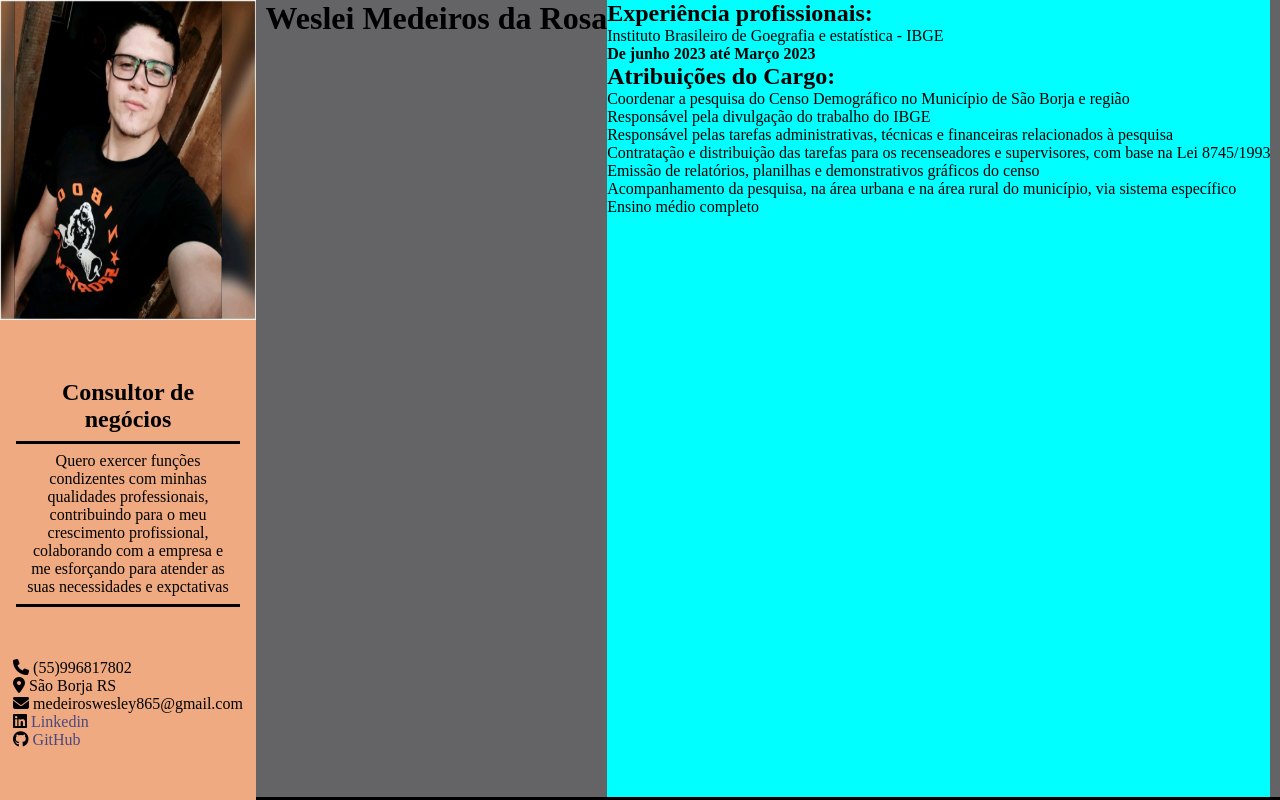
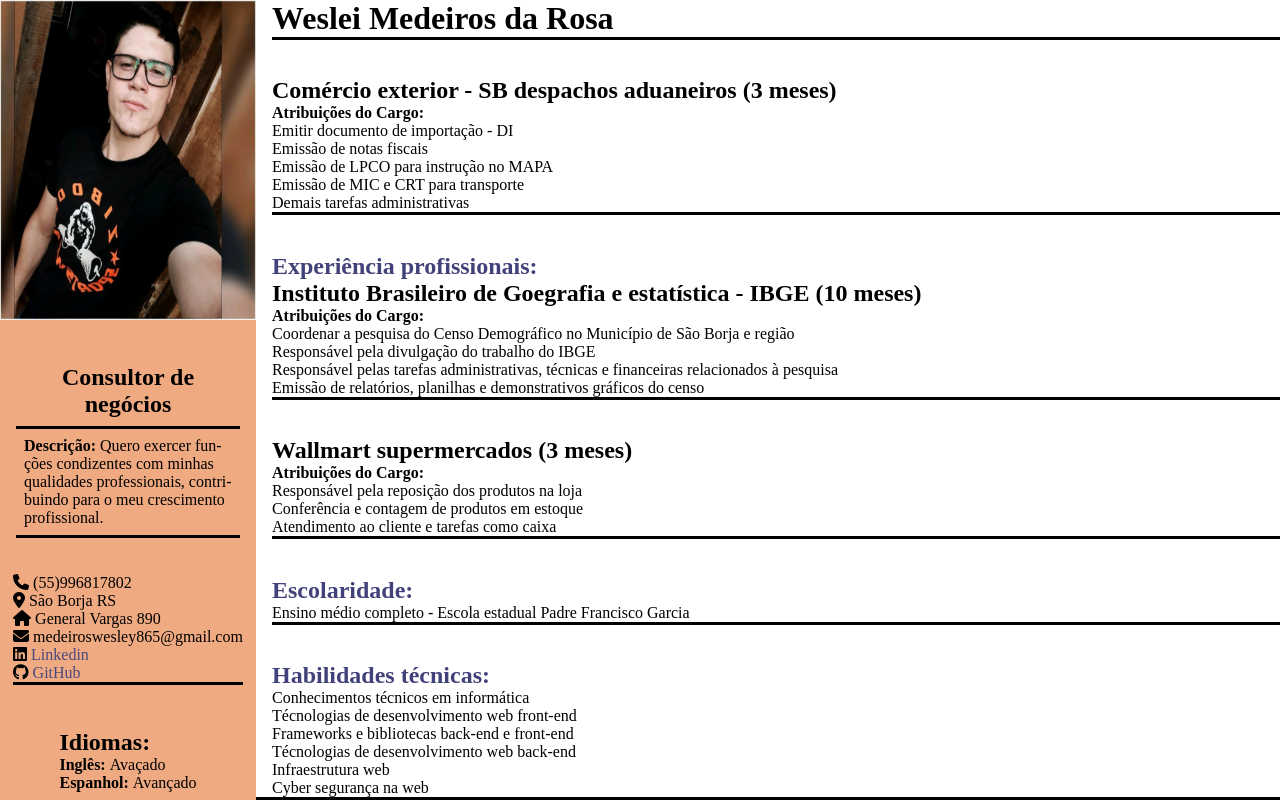
Before and after one commit to DevWesleyMedeiros/projeto-curriculum, a plain HTML site: page index.html in a window 1280 px wide. Drawn offline with Linux system fonts and the light colour scheme.

Commit message:
projeto em andamento

```diff
--- a/index.html
+++ b/index.html
@@ -6,6 +6,7 @@
     <meta name="viewport" content="width=device-width, initial-scale=1.0">
     <title>Currículum</title>
     <link rel="stylesheet" href="style/style.css">
+    <link rel="stylesheet" href="./style-media-query/media_print.css">
     <link rel="stylesheet" href="https://cdnjs.cloudflare.com/ajax/libs/font-awesome/6.4.2/css/all.min.css" integrity="sha512-z3gLpd7yknf1YoNbCzqRKc4qyor8gaKU1qmn+CShxbuBusANI9QpRohGBreCFkKxLhei6S9CQXFEbbKuqLg0DA==" crossorigin="anonymous" referrerpolicy="no-referrer" />
 </head>
 <body>
@@ -14,24 +15,51 @@
             <h1>Weslei Medeiros da Rosa</h1>
         </div>
         <section class="professional_experience">
-            <h1>Experiência profissionais:</h1>
-            <p>Instituto Brasileiro de Goegrafia e estatística - IBGE</p><span><strong>De junho 2023 até Março 2023</strong></span>
-            <h2>Atribuições do Cargo:</h2>
-            <ul style="list-style-type: none;">
+            <h2>Comércio exterior - SB despachos aduaneiros (3 meses)</h2>
+            <p style="font-weight: bold;">Atribuições do Cargo:</p>
+            <ul>
+                <li><p>Emitir documento de importação - DI</p></li>
+                <li><p>Emissão de notas fiscais</p></li>
+                <li><p>Emissão de LPCO para instrução no MAPA</p></li>
+                <li><p>Emissão de MIC e CRT para transporte</p></li>
+                <li><p>Demais tarefas administrativas</p></li>
+            </ul>
+        </section>
+        <section class="professional_experience">
+            <h1 style="color: rgb(66, 66, 123);">Experiência profissionais:</h1>
+            <h2>Instituto Brasileiro de Goegrafia e estatística - IBGE (10 meses)</h2>
+            <p style="font-weight: bold;">Atribuições do Cargo:</p>
+            <ul>
                 <li><p>Coordenar a pesquisa do Censo Demográfico no Município de São Borja e região</p></li>
                 <li><p>Responsável pela divulgação do trabalho do IBGE</p></li>
                 <li><p>Responsável pelas tarefas administrativas, técnicas e financeiras relacionados à pesquisa</p></li>
-                <li><p>Contratação e distribuição das tarefas para os recenseadores e supervisores, com base na Lei 8745/1993</p></li>
                 <li><p>Emissão de relatórios, planilhas e demonstrativos gráficos do censo</p></li>
-                <li><p>Acompanhamento da pesquisa, na área urbana e na área rural do município, via sistema específico</p></li>
-            </ul>
-        </sectio>
-        <section class="graduate">
-            <ul style="list-style-type: none;">
-                <li>Ensino médio completo</li>
             </ul>
         </section>
-        <section class="skills"></section>
+        <section class="professional_experience">
+            <h2>Wallmart supermercados (3 meses)</h2>
+            <p style="font-weight: bold;">Atribuições do Cargo:</p>
+            <ul>
+                <li><p>Responsável pela reposição dos produtos na loja</p></li>
+                <li><p>Conferência e contagem de produtos em estoque</p></li>
+                <li><p>Atendimento ao cliente e tarefas como caixa</p></li>
+            </ul>
+        </section>
+        <section class="graduate">
+            <h1 style="color: rgb(66, 66, 123);">Escolaridade:</h1>
+            <p>Ensino médio completo - Escola estadual Padre Francisco Garcia</p>
+        </section>
+        <section class="skills">
+            <h1 style="color: rgb(66, 66, 123);">Habilidades técnicas:</h1>
+            <ul>
+                <li><p>Conhecimentos técnicos em informática</p></li>
+                <li><p>Técnologias de desenvolvimento web front-end</p></li>
+                <li><p>Frameworks e bibliotecas back-end e front-end</p></li>
+                <li><p>Técnologias de desenvolvimento web back-end</p></li>
+                <li><p>Infraestrutura web</p></li>
+                <li><p>Cyber segurança na web</p></li>
+            </ul>
+        </section>
     </main>
     <div class="container_side_bar">
         <img src="assets/eu.jpg" alt="foto do candidato">
@@ -39,8 +67,8 @@
             <h2>Consultor de negócios</h2>
             <div class="blind"></div>
             <p>
-                Quero exercer funções condizentes com minhas qualidades professionais, contribuindo para o meu crescimento profissional,
-                colaborando com a empresa e me esforçando para atender as suas necessidades e expctativas
+                <strong>Descrição:</strong>
+                Quero exercer funções condizentes com minhas qualidades professionais, contribuindo para o meu crescimento profissional.
             </p>
             <div class="blind"></div>
         </div>
@@ -48,14 +76,17 @@
             <ul style="list-style-type: none; ">
                 <li><i class="fa-solid fa-phone"></i> (55)996817802</li>
                 <li><i class="fa-solid fa-location-dot"></i>  São Borja RS</li>
+                <li><i class="fa-solid fa-house"></i> General Vargas 890</li>
                 <li><i class="fa-solid fa-envelope"></i> medeiroswesley865@gmail.com</li>
                 <li><i class="fa-brands fa-linkedin"></i><a href="www.linkedin.com/in/
-                    weslei-medeiros"> Linkedin</a></li>
+                weslei-medeiros"> Linkedin</a></li>
                 <li><i class="fa-brands fa-github"></i><a href="https://github.com/DevWesleyMedeiros"> GitHub</a></li>
             </ul>
         </div>
         <div class="languages">
-            <!--idiomas conhecidos pelo candtado-->
+            <h2>Idiomas:</h2>
+            <strong><p>Inglês: </strong>Avaçado</p>
+            <strong><p>Espanhol: </strong>Avançado</p>
         </div>
     </div>
 </body>
--- /dev/null
+++ b/style-media-query/media_print.css
@@ -0,0 +1,8 @@
+@media print {
+    .div.container_side_bar{
+        width: 30vw;
+    }
+    .main_profile_candidate{
+        width: 70vw;
+    }
+}
--- a/style/style.css
+++ b/style/style.css
@@ -3,6 +3,7 @@
     padding: 0;
     box-sizing: border-box;
     font-style: normal;
+    font-family: 'Times New Roman', Times, serif;
 }
 body, html{
     height: 100%;
@@ -16,6 +17,9 @@ a{
 }
 a:visited{
     color: rgb(73, 73, 127);
+}
+ul{
+    list-style-type: none;
 }
 div.blind{
     display: flex;
@@ -45,7 +49,8 @@ div.container_side_bar > .profession{
     margin-top: 0;
 }
 .profission p{
-    text-align: center;
+    text-align: start;
+    hyphens: auto;
     font-size: 12pt;
     padding: 0.5rem;
     margin: 0 1rem;
@@ -66,13 +71,32 @@ div.container_side_bar .profession h2{
 }
 .main_profile_candidate{
     width: 80vw;
-    background-color: rgb(100, 100, 103);
     display: flex;
-    justify-content: center;
+    flex-direction: column;
+    justify-content: space-between;
+    align-items: flex-start;
+    border-bottom: 3px solid black;
+    padding-left: 1rem;
+}
+.professional_experience{
+    width: 80vw;
+    display: flex;
+    flex-direction: column;
     border-bottom: 3px solid black;
 }
-.professional_experience {
-    display: flex;
-    flex-direction: column;
-    background-color: aqua;
+div.name{
+    width: 80vw;
+    border-bottom: 3px solid black;
 }
+section.graduate{
+    width: 80vw;
+    border-bottom: 3px solid black;
+}
+div.contacts{
+    border-bottom: 3px solid black;
+}
+div.languages{
+    text-align: justify;
+    font-size: 12pt;
+    padding: 0.5rem;
+}
```
